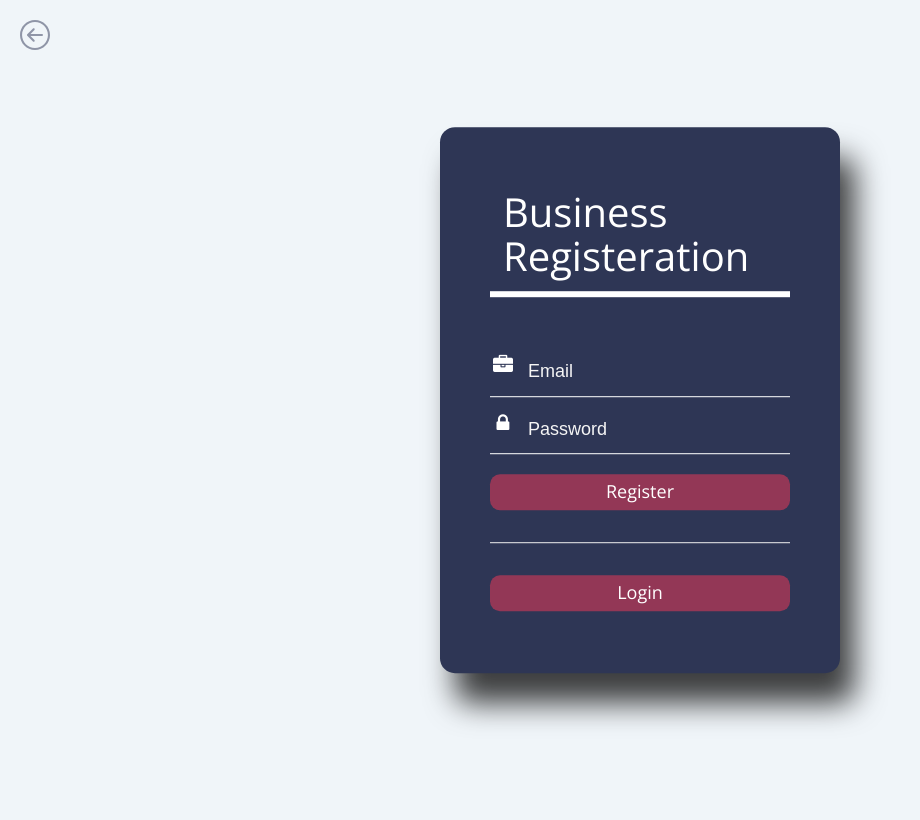
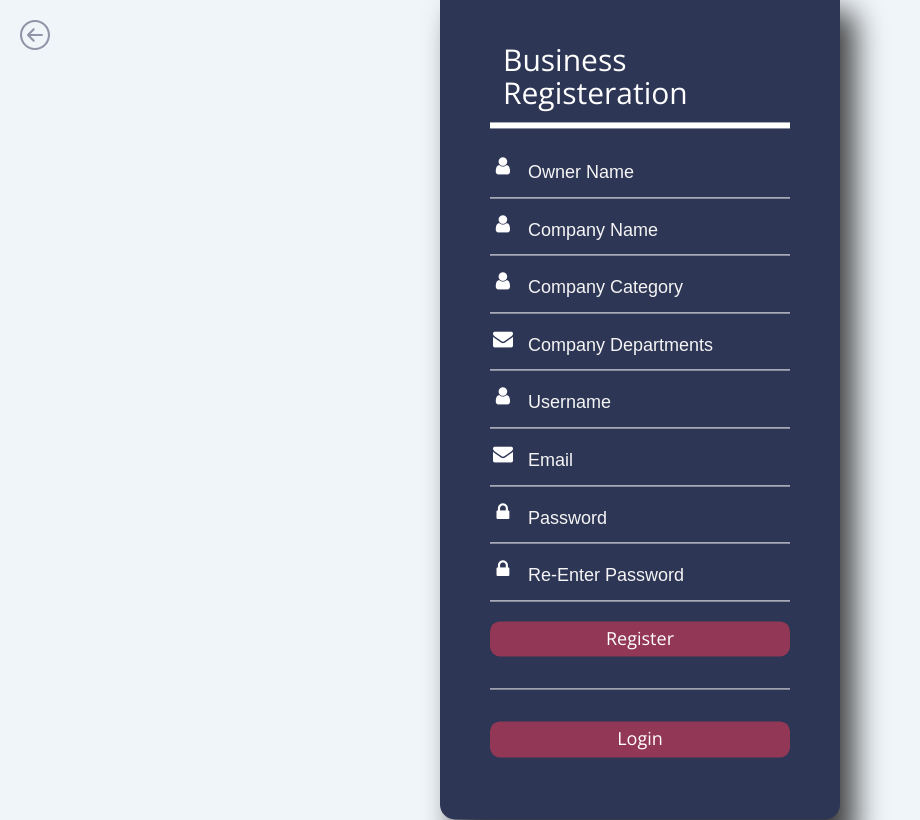
Before and after one commit to rachanapatel28/MLH_2020, a plain HTML site: page register4B.html in a window 1280 px wide. Shown: the whole page, without its empty margins (0-920 px from the left). Drawn offline with nearby package versions, Linux system fonts and the light colour scheme.

Commit message:
Basic idea of registering pages

```diff
--- a/register4B.html
+++ b/register4B.html
@@ -58,16 +58,40 @@
             </a>
         </div>
 
-            <div class="login-box">
+            <div class="register-box">
                 <form action="#"  method="GET">
                     <h1>Business Registeration</h1>
                     <div class="textbox">
-                        <i class="fa fa-briefcase" aria-hidden="true"></i>
+                        <i class="fa fa-user" aria-hidden="true"></i>
+                        <input type="text" placeholder="Owner Name" name="ownername" value="">
+                    </div>
+                    <div class="textbox">
+                        <i class="fa fa-user" aria-hidden="true"></i>
+                        <input type="text" placeholder="Company Name" name="companyName" value="">
+                    </div>
+                    <div class="textbox">
+                        <i class="fa fa-user" aria-hidden="true"></i>
+                        <input type="text" placeholder="Company Category" name="companyCategory" value="">
+                    </div>
+                    <div class="textbox">
+                        <i class="fa fa-envelope" aria-hidden="true"></i>
+                        <input type="text" placeholder="Company Departments" name="companyDepartments" value="">
+                    </div>
+                    <div class="textbox">
+                        <i class="fa fa-user" aria-hidden="true"></i>
+                        <input type="text" placeholder="Username" name="username" value="">
+                    </div>
+                    <div class="textbox">
+                        <i class="fa fa-envelope" aria-hidden="true"></i>
                         <input type="text" placeholder="Email" name="Email" value="">
                     </div>
                     <div class="textbox">
                         <i class="fa fa-lock" aria-hidden="true"></i>
                         <input type="password" placeholder="Password" name="Password" value="">
+                    </div>
+                    <div class="textbox">
+                        <i class="fa fa-lock" aria-hidden="true"></i>
+                        <input type="password" placeholder="Re-Enter Password" name="re-password" value="">
                     </div>
                     <input class="btn" type="submit" name="" value="Register">
                 </form>
```
Also changed, not shown: register4E.html (+2 -2 lines).
